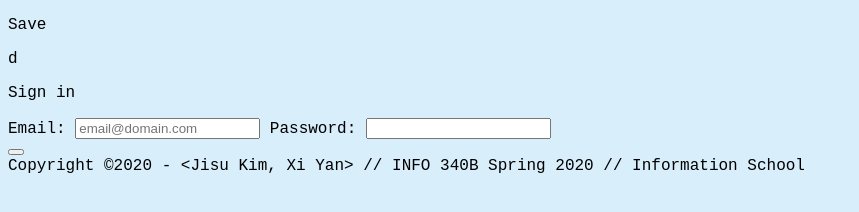
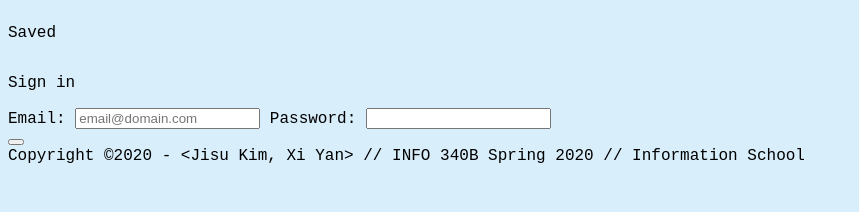
Before and after one commit to info340b-sp20/project-1-Nellyan4, a website: page welcomepage.html in a window 1280 px wide. Shown: the whole page, without its empty margins (0-859 px from the left). Drawn offline with Linux system fonts and the light colour scheme.

Commit message:
no message

```diff
--- a/css/style.css
+++ b/css/style.css
@@ -1,3 +1,7 @@
+* {
+    box-sizing: border-box;
+}
+
 body {
     font-family: 'Courier New', Courier, monospace;
     background-color: #D8EEFB;
@@ -21,3 +25,7 @@ section {
     padding: 12px;
     text-decoration: none;
 }
+
+.side {
+    display: flex;
+}
--- a/welcomepage.html
+++ b/welcomepage.html
@@ -11,11 +11,11 @@
     <link rel="icon" href="/img/iconfinder_General_Office_02_2530842.png">
 </head>
 <body>
+    <main class="welcome-container">
     <div class="side">
         <p class="save">Save</p>
         <p class="d">d</p>
     </div>
-    <main>
         <p class="sign-in">Sign in</p>
         <div>
             <label for="email_input">Email:</label>
```
Also changed, not shown: index.html (+1 -0 lines).
